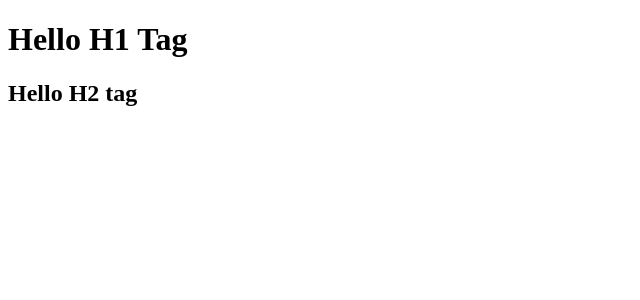
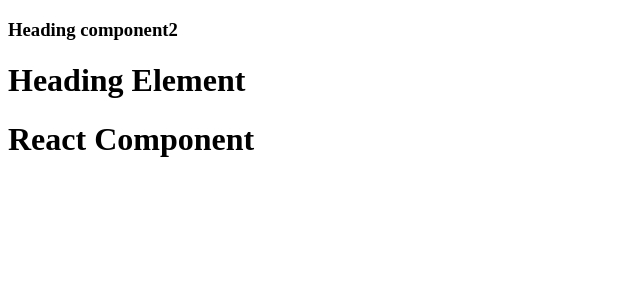
Before and after one commit to ashurbz/Food_Villa, a React (Vite) app: page / in a window 1280 px wide. Shown: the top 300 px of the page, without its empty margins (0-640 px from the left). Built offline with nearby package versions, Linux system fonts and the light colour scheme.

Commit message:
Episode 3 in class work

```diff
--- a/App.js
+++ b/App.js
@@ -1,11 +1,25 @@
 import React from 'react';
 import ReactDOM from 'react-dom/client';
 
-const parent =React.createElement('div' ,{id:'parent'},
-    React.createElement('div' ,{id:'child'},
-    [React.createElement('h1',{}, 'Hello H1 Tag'), React.createElement('h2',{},'Hello H2 tag')]
-    )
-);
+//React Element
+const heading = <h1>Heading Element</h1>
+
+const HeadingComponent2 =()=>{
+    return <h3>Heading component2</h3>
+}
+
+const number = 1900900
+
+//React Component
+const HeadingComponent =() =>{
+    return <>
+    <HeadingComponent2/>
+    {heading}
+    <h1>React Component</h1>
+    </>
+
+
+}
 
 const root = ReactDOM.createRoot(document.getElementById('root'));
-root.render(parent);
+root.render(<HeadingComponent/>);
```
Also changed, not shown: package.json (+9 -2 lines).
